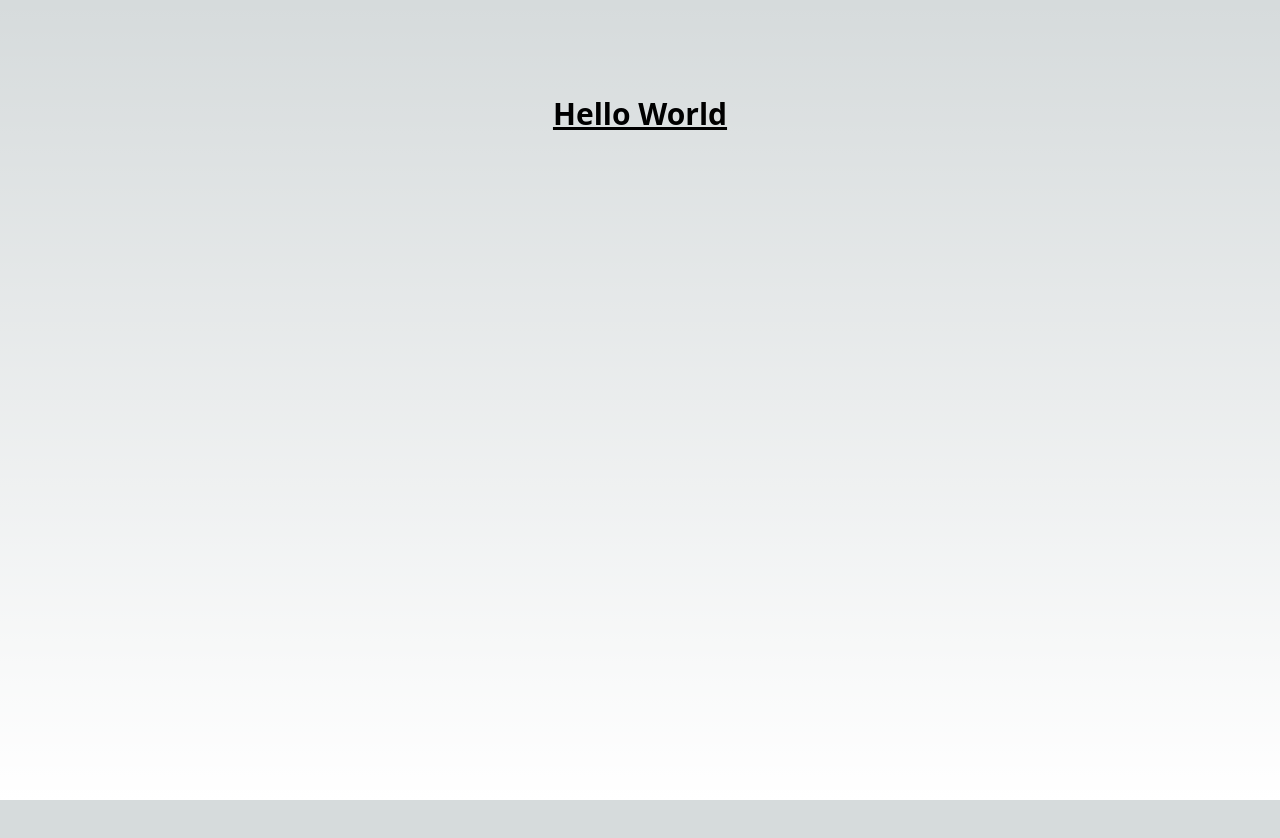
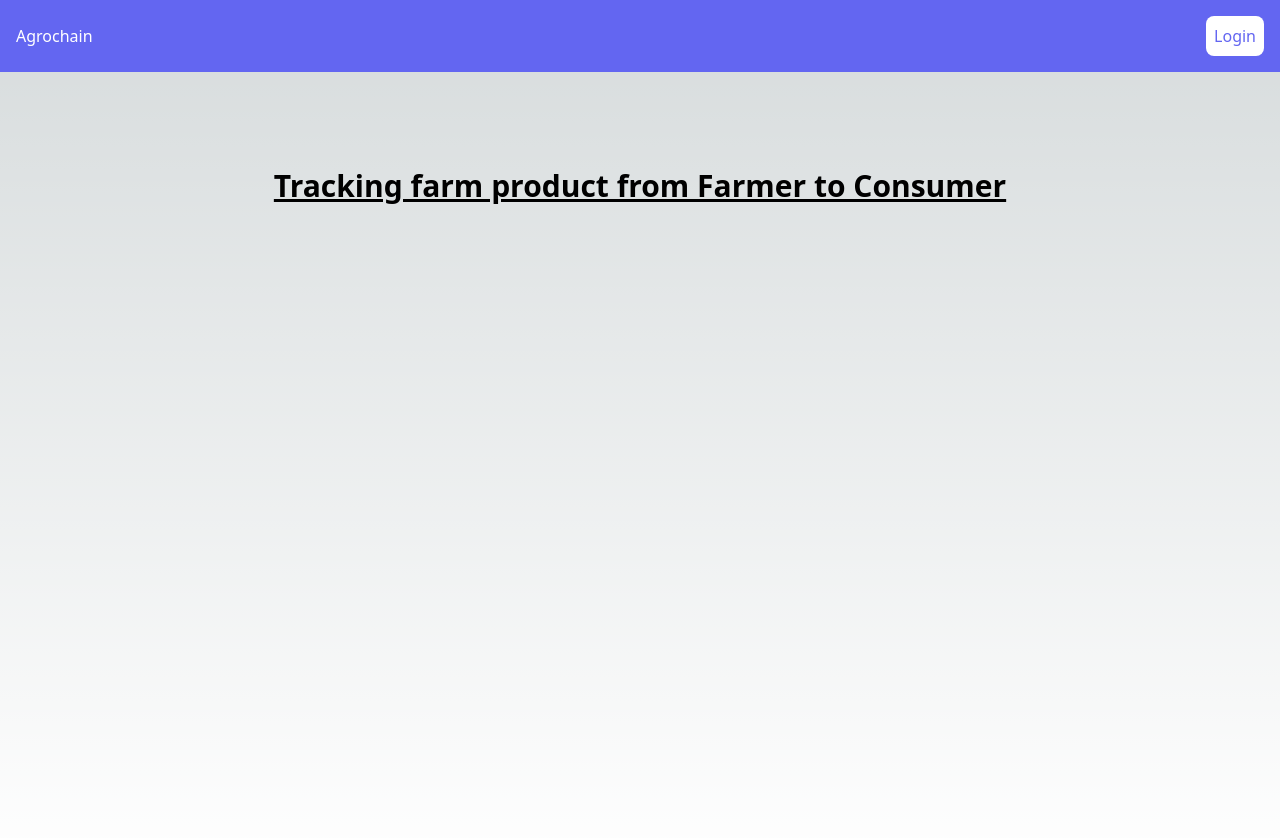
Before and after one commit to swapnaliss/agrochain-dapp, a Next.js app: page / in a window 1280 px wide. Shown: the top 838 px of the page. Before the commit the page ends 800 px from the top, so only its background shows below. Built offline with nearby package versions, Linux system fonts and the light colour scheme.

Commit message:
navbar added

```diff
--- a/pages/_app.js
+++ b/pages/_app.js
@@ -1,5 +1,12 @@
 import '@/styles/globals.css'
+import Navbar from './provider/Navbar'
 
 export default function App({ Component, pageProps }) {
-  return <Component {...pageProps} />
+
+  return (
+    <div>
+      <Navbar />
+      <Component {...pageProps} />
+    </div>
+  )
 }
--- a/pages/index.js
+++ b/pages/index.js
@@ -15,7 +15,7 @@ export default function Home() {
         <link rel="icon" href="/favicon.ico" />
       </Head>
       <main className={styles.main}>
-       <h1 className='text-3xl font-bold underline'>Hello World</h1>
+       <h1 className='text-3xl font-bold underline'>Tracking farm product from Farmer to Consumer</h1>
       </main>
     </>
   )
--- /dev/null
+++ b/pages/provider/Navbar.js
@@ -0,0 +1,17 @@
+import React from 'react';
+
+const Navbar = () => {
+  return (
+    <nav className="bg-indigo-500 p-4 flex justify-between items-center">
+      <div className="text-white font-medium">
+        <h1>Agrochain </h1>
+      </div>
+
+      <button className="bg-white text-indigo-500 p-2 rounded-lg hover:bg-indigo-500 hover:text-white">
+        Login
+      </button>
+    </nav>
+  );
+}
+
+export default Navbar;
```
